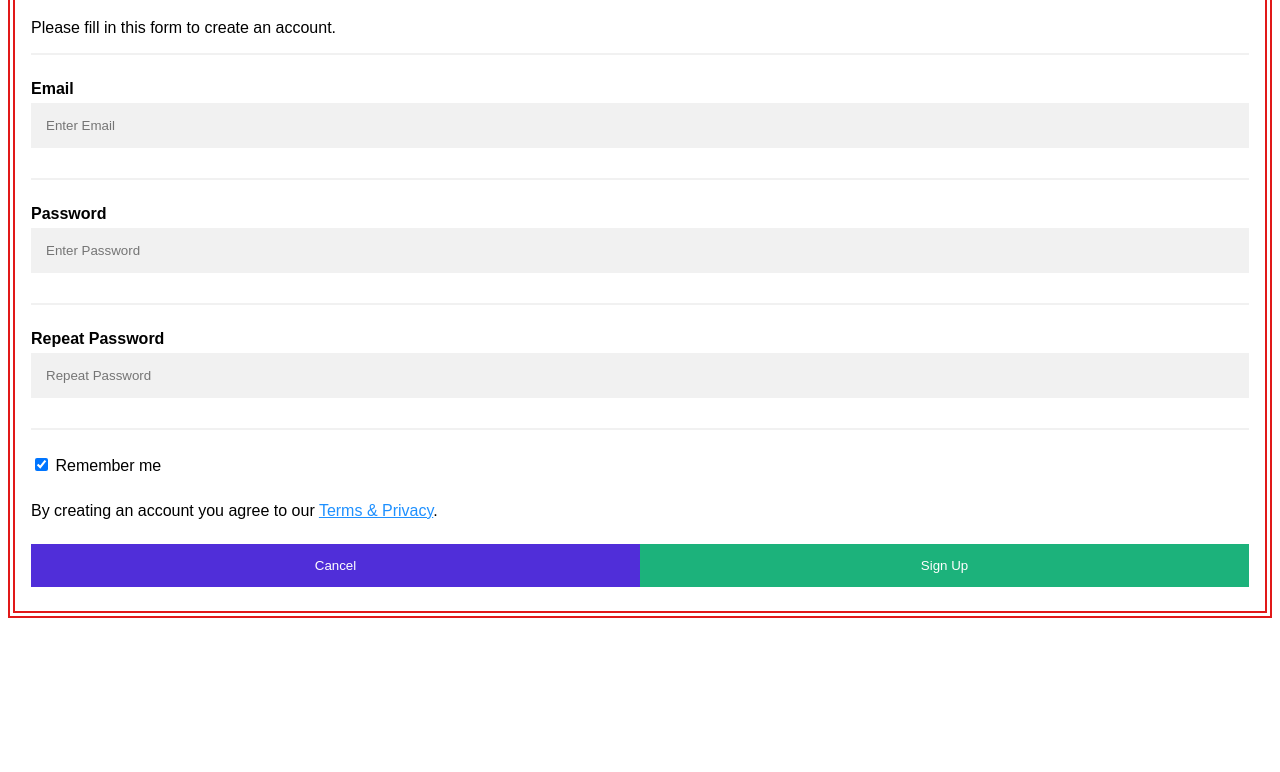
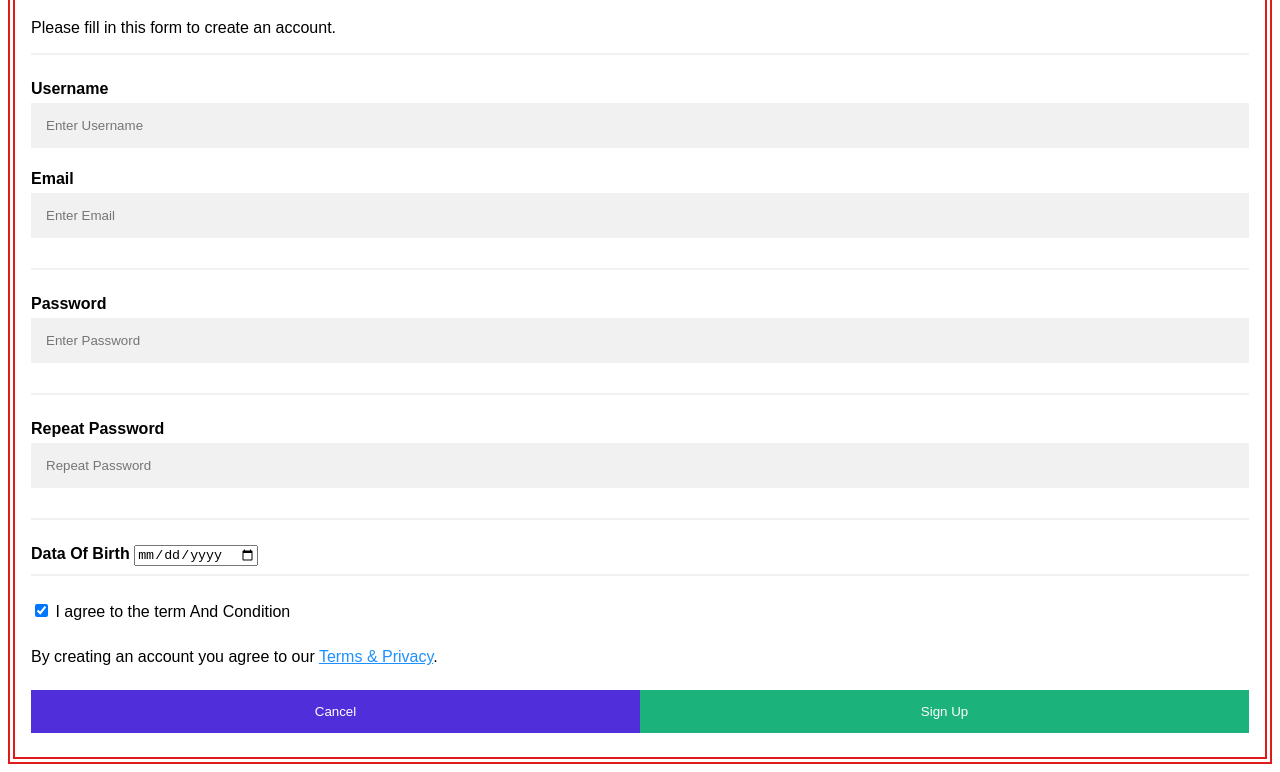
Before and after one commit to aman1nagal/signup-form, a plain HTML site: page index.html in a window 1280 px wide. Shown: the part 92-864 px from the top of the page. Before the commit the page ends 800 px from the top, so only its background shows below. Drawn offline with Linux system fonts and the light colour scheme.

Commit message:
signup form

```diff
--- a/index.html
+++ b/index.html
@@ -8,7 +8,8 @@
     <h1>Sign Up</h1>
     <p>Please fill in this form to create an account.</p>
     <hr>
-
+    <label for="username"><b>Username</b></label>
+    <input type="text" placeholder="Enter Username" name="username" required>
     <label for="email"><b>Email</b></label>
     <input type="text" placeholder="Enter Email" name="email" required>
     <hr>
@@ -18,8 +19,11 @@
     <label for="psw-repeat"><b>Repeat Password</b></label>
     <input type="password" placeholder="Repeat Password" name="psw-repeat" required>
     <hr>
+    <label for="email"><b>Data Of Birth</b></label>
+    <input type="date" placeholder="Enter Data Of Birth" name="Birth" required>
+    <hr>
     <label>
-      <input type="checkbox" checked="checked" name="remember" style="margin-bottom:15px"> Remember me
+      <input type="checkbox" checked="checked" name="remember" style="margin-bottom:15px" required> I agree to the term And Condition
     </label>
 
     <p>By creating an account you agree to our <a href="#" style="color:dodgerblue">Terms & Privacy</a>.</p>
```
